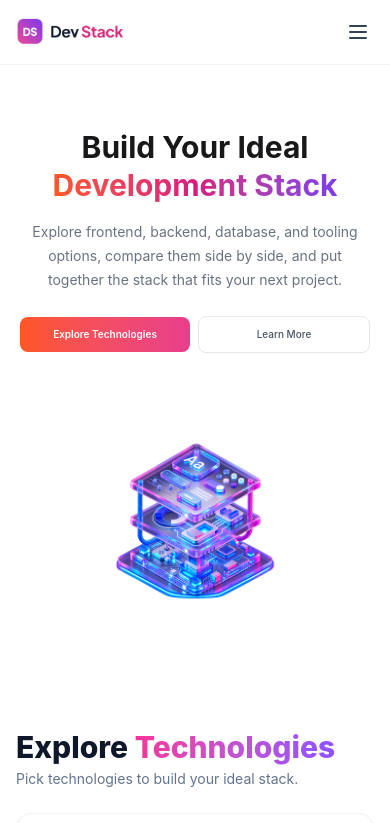
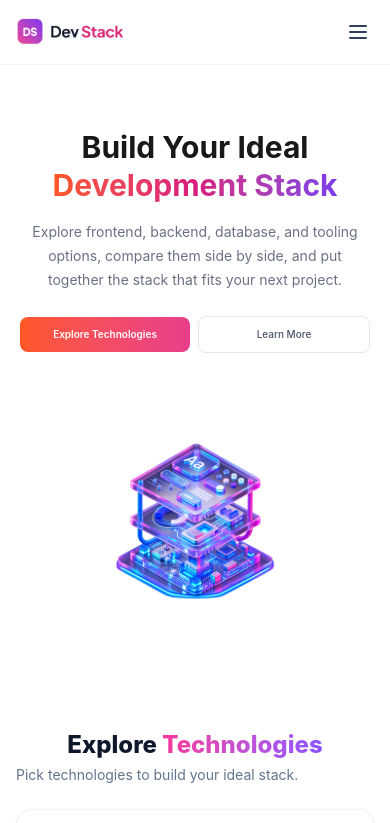
Before and after one commit to shifajahmed/Dev-Stack-Website, a React (Vite) app: page / in a window 390 px wide. Shown: the top 823 px of the page. Built offline with nearby package versions, Linux system fonts and the light colour scheme.

Commit message:
mobile responsive

```diff
--- a/src/MainLayout.jsx
+++ b/src/MainLayout.jsx
@@ -8,7 +8,7 @@ const MainLayout = ({ dataPromise }) => {
 
   const handleRemoveSingle = (id) => {
     setCompletedIssues((previousIssues) =>
-      previousIssues.filter((item) => item.id !== id)
+      previousIssues.filter((item) => item.id !== id),
     );
   };
 
@@ -19,9 +19,9 @@ const MainLayout = ({ dataPromise }) => {
   return (
     <div className="container mx-auto grid grid-cols-12 gap-6 p-4">
       <section className="col-span-12 md:col-span-9">
-        <h2 className="mb-1 text-3xl font-extrabold text-slate-900 md:text-4xl">
+        <h2 className="mb-1 whitespace-nowrap text-center text-2xl font-extrabold text-slate-900 md:text-left md:text-4xl">
           Explore{" "}
-          <span className="bg-gradient-to-r from-pink-500 to-violet-500 bg-clip-text text-transparent">
+          <span className="bg-linear-to-r from-pink-500 to-violet-500 bg-clip-text text-transparent">
             Technologies
           </span>
         </h2>
--- a/src/components/AllIsses.jsx
+++ b/src/components/AllIsses.jsx
@@ -1,4 +1,3 @@
-import React from "react";
 import IssueCard from "./IssueCard";
 import Counter from "../Counter";
 
--- a/src/components/Nav.jsx
+++ b/src/components/Nav.jsx
@@ -32,7 +32,6 @@ const Nav = () => {
           ))}
         </ul>
 
-
         <div className="hidden items-center gap-4 text-xs font-medium md:flex">
           <a href="#signin" className="text-pink-600 hover:text-pink-700">
             Sign In
@@ -45,7 +44,6 @@ const Nav = () => {
             Sign Up
           </a>
         </div>
-
 
         <button
           type="button"
```
